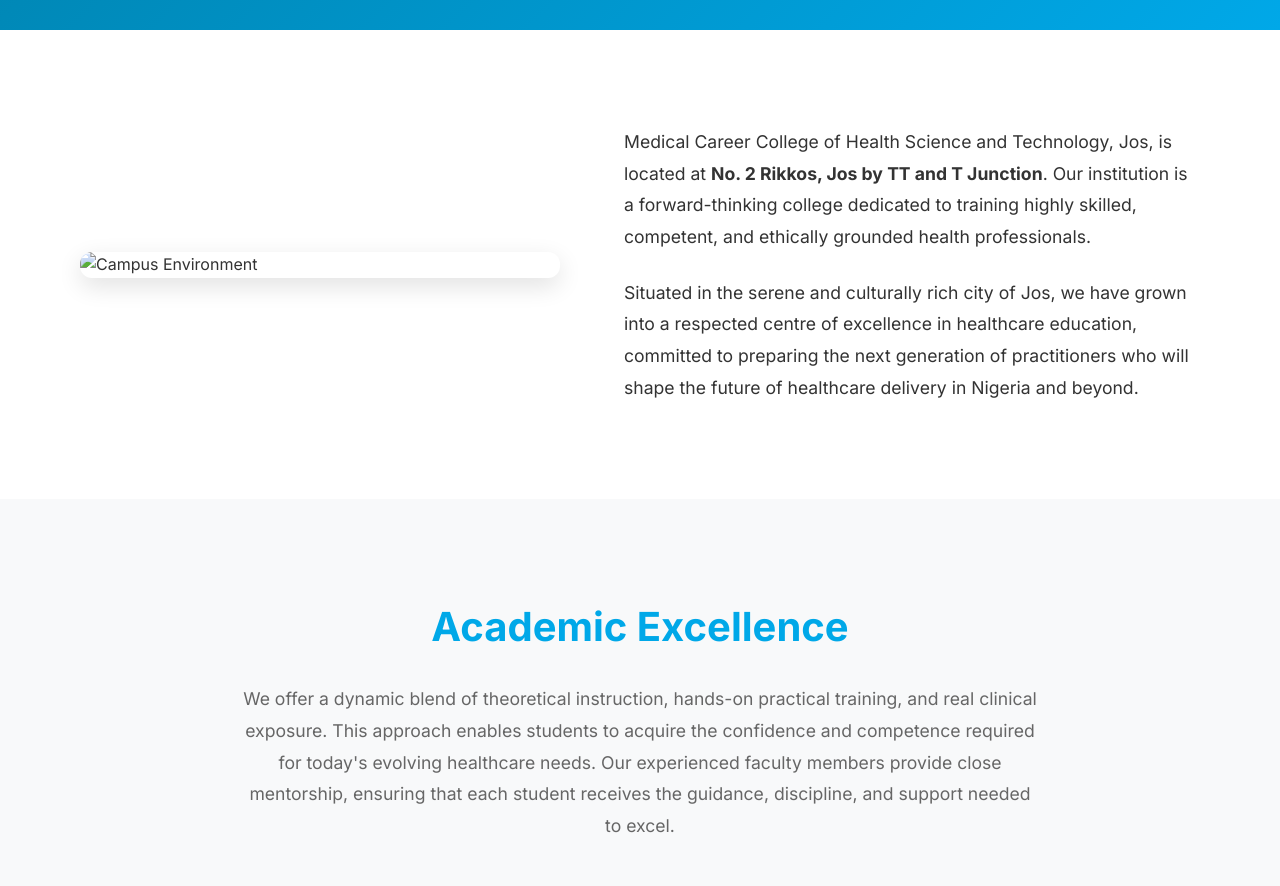
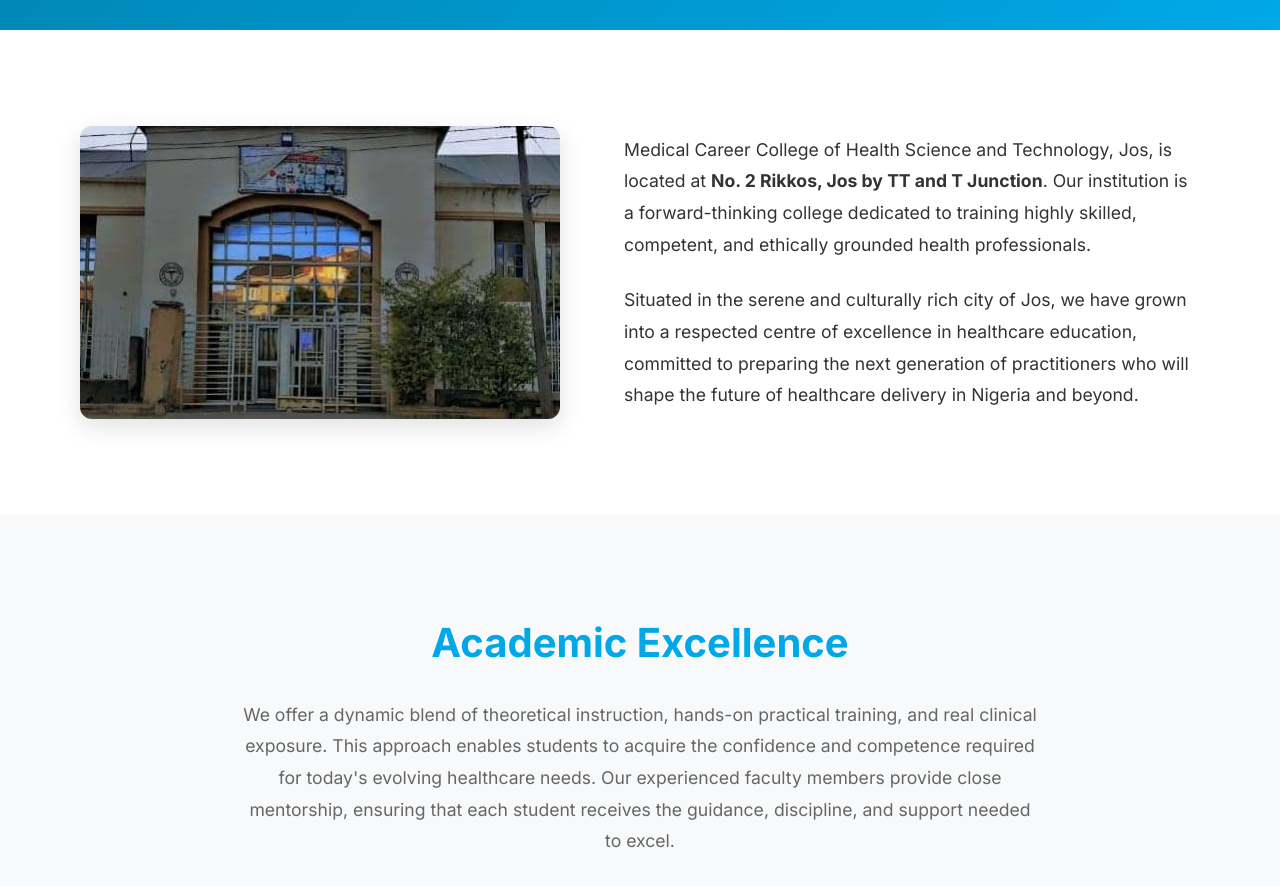
Before and after one commit to Mimx22/health-college-website, a website: page about.html in a window 1280 px wide. Shown: the part 1040-1926 px from the top of the page. Drawn offline with Linux system fonts and the light colour scheme.

Commit message:
Replace broken hero images with hero_content1

```diff
--- a/about.html
+++ b/about.html
@@ -133,7 +133,7 @@
             <div class="container">
                 <div class="about-intro-grid">
                     <div class="about-intro-image">
-                        <img src="assets/hero2.jpg" alt="Campus Environment" class="intro-img">
+                        <img src="assets/hero_content1.jpeg" alt="Campus Environment" class="intro-img">
                     </div>
                     <div class="about-intro-text">
                         <p>Medical Career College of Health Science and Technology, Jos, is located at <strong>No. 2
```
Also changed, not shown: index.html (+1 -1 lines).
